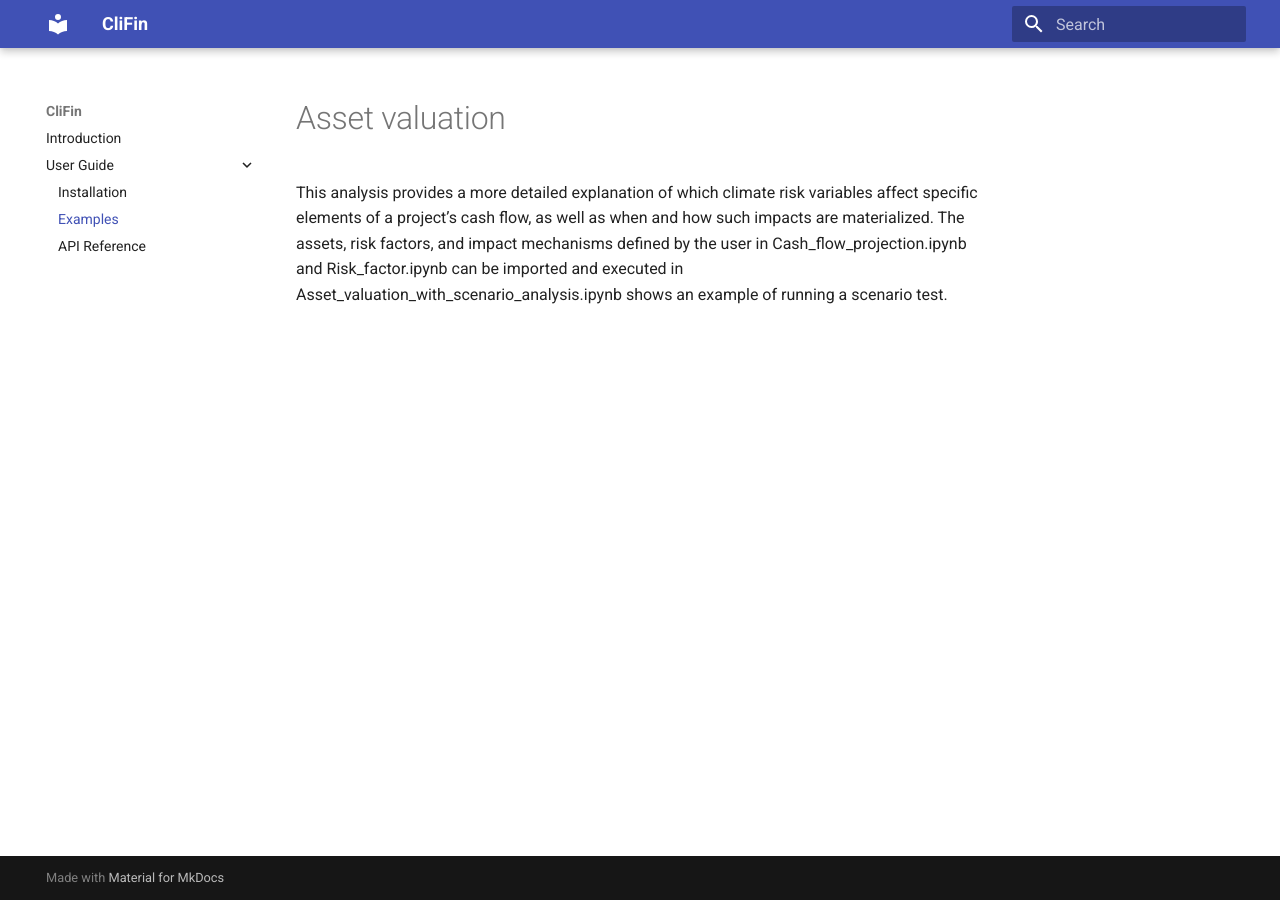
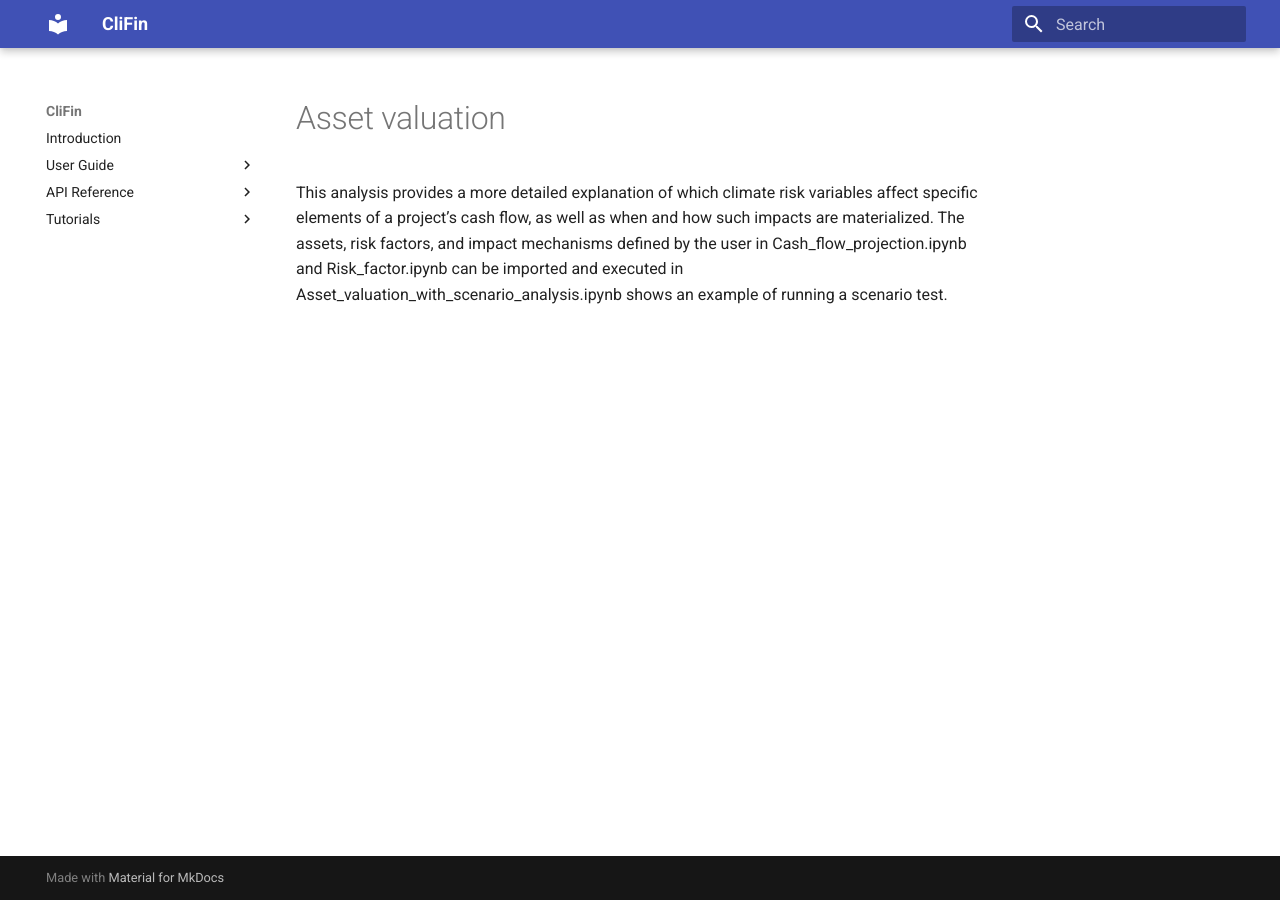
Before and after one commit to kbs0799/Clitest, an MkDocs documentation site: the page built from docs/examples.md, in a window 1280 px wide. Built offline with MkDocs 1.6.1 and Material for MkDocs 9.7.7, drawn with Linux system fonts in a browser that asks for light colours; some of the changed lines change nothing that is shown.

Commit message:
Update mkdocs.yml

```diff
--- a/mkdocs.yml
+++ b/mkdocs.yml
@@ -6,6 +6,14 @@
 nav:
   - Introduction: index.md
   - User Guide:
+      - Introduction : introduction.md
       - Installation: installation.md
-      - Examples: examples.md
-      - API Reference: api_reference.md
+  - API Reference:
+      - Python Modules:
+          - clifin.asset package: clifin_asset.md
+  - Tutorials:
+      - Overview: overview.md
+      - Python Introduction: python_introduction.md
+      - Cash Flow Projection: cash_flow_projection.md
+      - Risk Factor: risk_factor.md
+      - Asset Valuation under Climate Scenarios: asset_valuation.md
```
